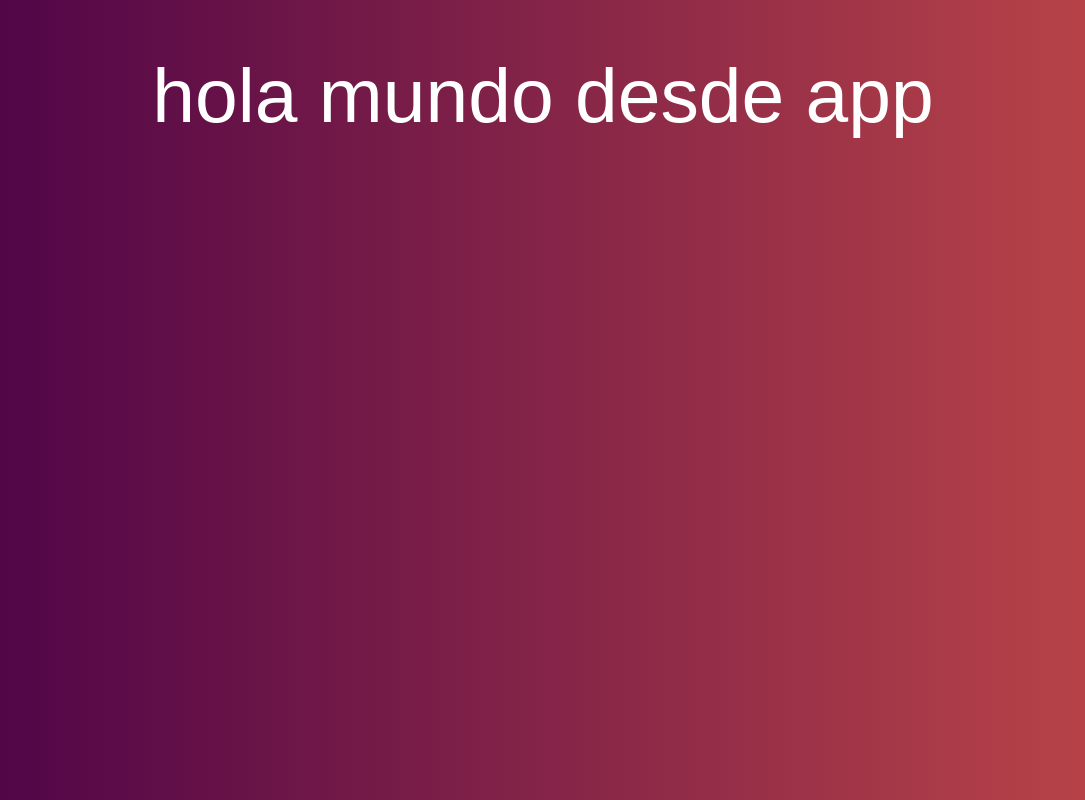
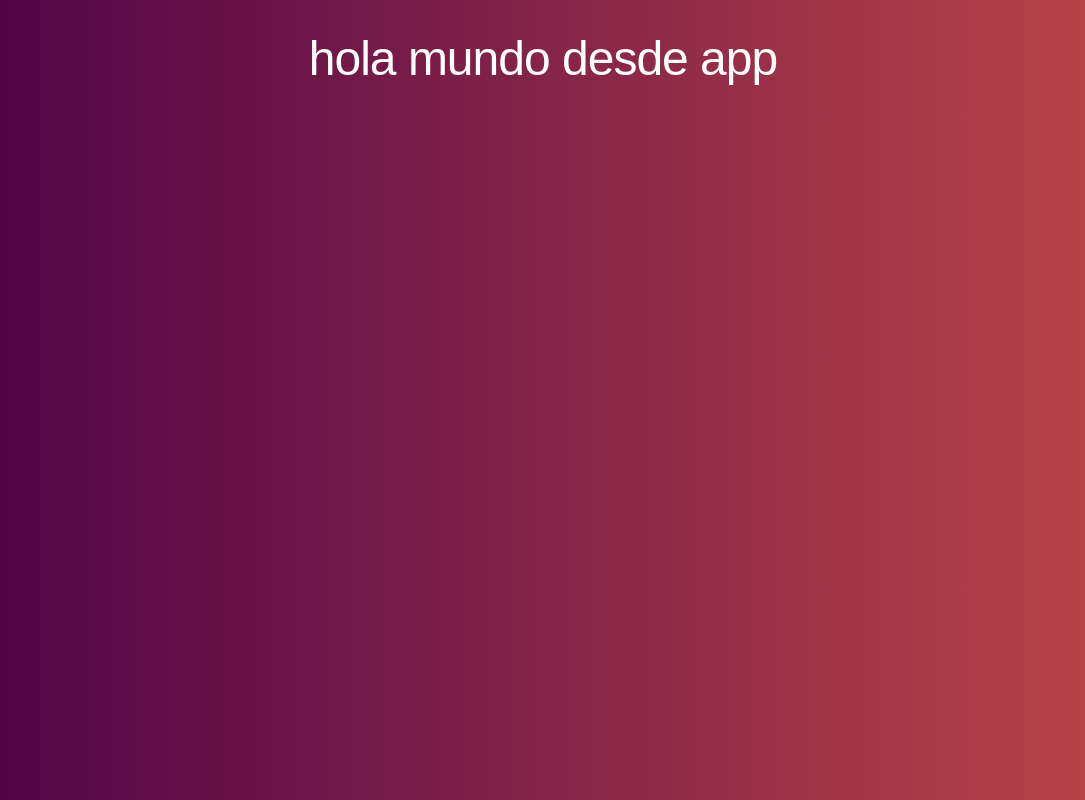
Before and after one commit to brimanz/application-of-weekly-expenses, a React (Vite) app: page / in a window 1280 px wide. Shown: the whole page, without its empty margins (97-1182 px from the left). Built offline with nearby package versions, Linux system fonts and the light colour scheme.

Commit message:
adding skeleton css for project styles

```diff
--- a/index.html
+++ b/index.html
@@ -4,7 +4,10 @@
     <meta charset="UTF-8" />
     <link rel="icon" type="image/svg+xml" href="/vite.svg" />
     <meta name="viewport" content="width=device-width, initial-scale=1.0" />
-    <title>Vite + React</title>
+    <link rel="stylesheet" href="https://cdnjs.cloudflare.com/ajax/libs/normalize/8.0.1/normalize.min.css">
+    <link href="https://fonts.googleapis.com/css?family=Staatliches" rel="stylesheet">
+    <link rel="stylesheet" href="https://cdnjs.cloudflare.com/ajax/libs/skeleton/2.0.4/skeleton.min.css">
+    <title>Expenses manager app</title>
   </head>
   <body>
     <div id="root"></div>
--- a/src/App.jsx
+++ b/src/App.jsx
@@ -1,9 +1,9 @@
-
-
 function App() {
   return (
-    <div className="app">
-      <h1>hola mundo desde app</h1>
+    <div className="container">
+      <header>
+        <h1>hola mundo desde app</h1>
+      </header>
     </div>
   )
 }
```
